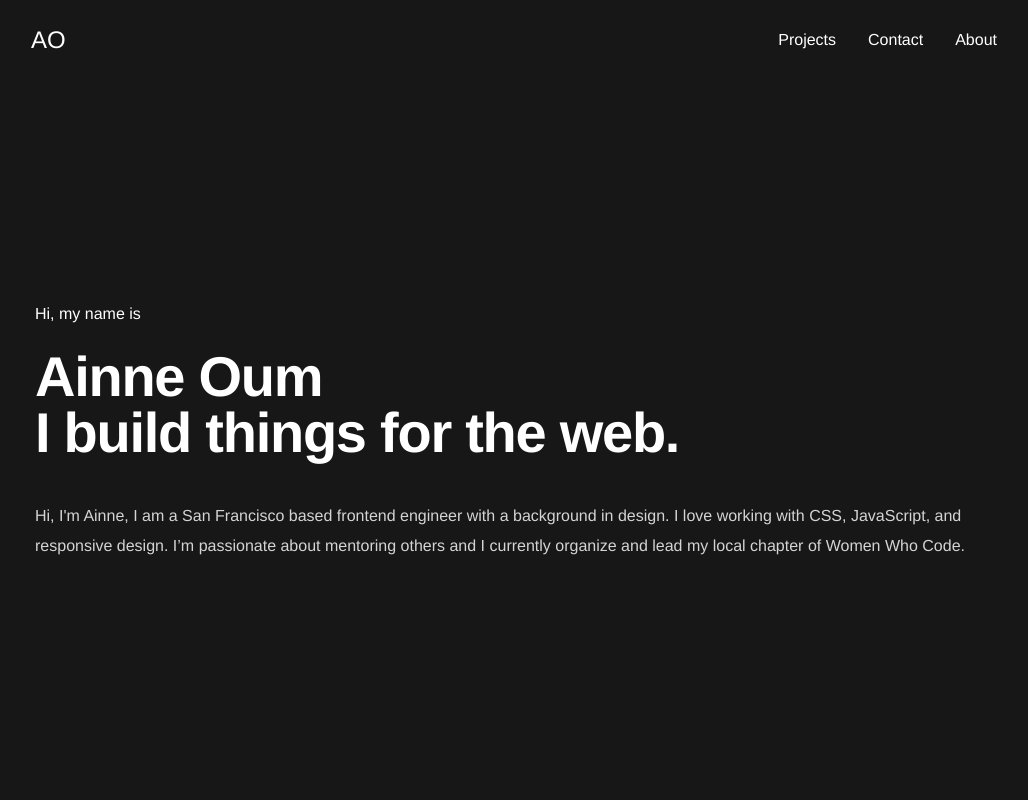
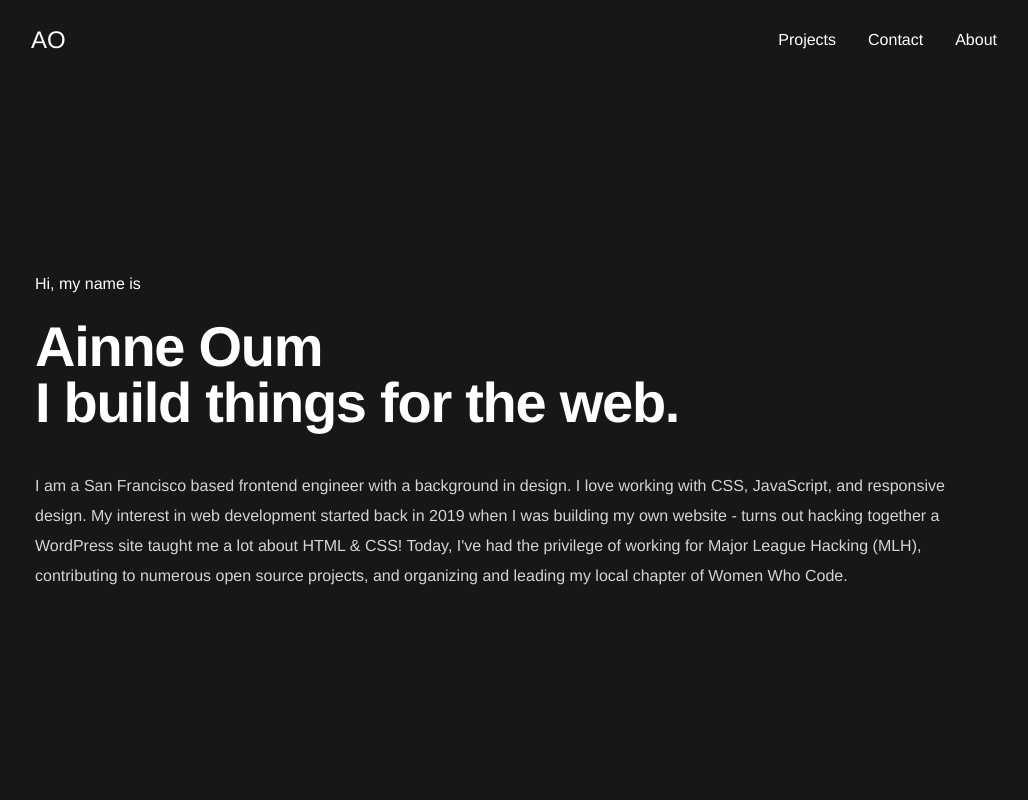
Before and after one commit to ainneo/website-21, a React (Create React App) app: page / in a window 1280 px wide. Shown: the top 800 px of the page, without its empty margins (129-1157 px from the left). Built offline with nearby package versions, Linux system fonts and the light colour scheme.

Commit message:
update form css bug

```diff
--- a/src/components/AboutSection/AboutStyles.js
+++ b/src/components/AboutSection/AboutStyles.js
@@ -11,7 +11,7 @@ export const AboutContainer = styled.div`
 export const AboutWrapper = styled.div`
   width: 100%;
   max-width: 1000px;
-  padding: 0 24px;
+  padding: 0px 24px;
   }
 `;
 
--- a/src/components/AboutSection/index.js
+++ b/src/components/AboutSection/index.js
@@ -15,10 +15,14 @@ export default function About() {
           <AboutH1>Ainne Oum</AboutH1>
           <AboutH1>I build things for the web.</AboutH1>
           <AboutP>
-            Hi, I'm Ainne, I am a San Francisco based frontend engineer with a
-            background in design. I love working with CSS, JavaScript, and
-            responsive design. I’m passionate about mentoring others and I
-            currently organize and lead my local chapter of Women Who Code.
+            I am a San Francisco based frontend engineer with a background in
+            design. I love working with CSS, JavaScript, and responsive design.
+            My interest in web development started back in 2019 when I was
+            building my own website - turns out hacking together a WordPress
+            site taught me a lot about HTML & CSS! Today, I've had the privilege
+            of working for Major League Hacking (MLH), contributing to numerous
+            open source projects, and organizing and leading my local chapter of
+            Women Who Code.
           </AboutP>
         </AboutWrapper>
       </AboutContainer>
--- a/src/components/data/projects.json
+++ b/src/components/data/projects.json
@@ -31,7 +31,7 @@
         "icon3": "icons/js.svg"
     },
     {
-        "title" : "Static Website",
+        "title" : "Personal Website V2",
         "image" : "images/oldsite.png",
         "description" : "Built from scratch with HTML, CSS, and JavaScript, no frameworks used.",
         "codeURL" : "https://github.com/ainneo/cyberao",
```
Also changed, not shown: public/icons/github.svg, 1 other file (tests, documents, lock files or other folders).
